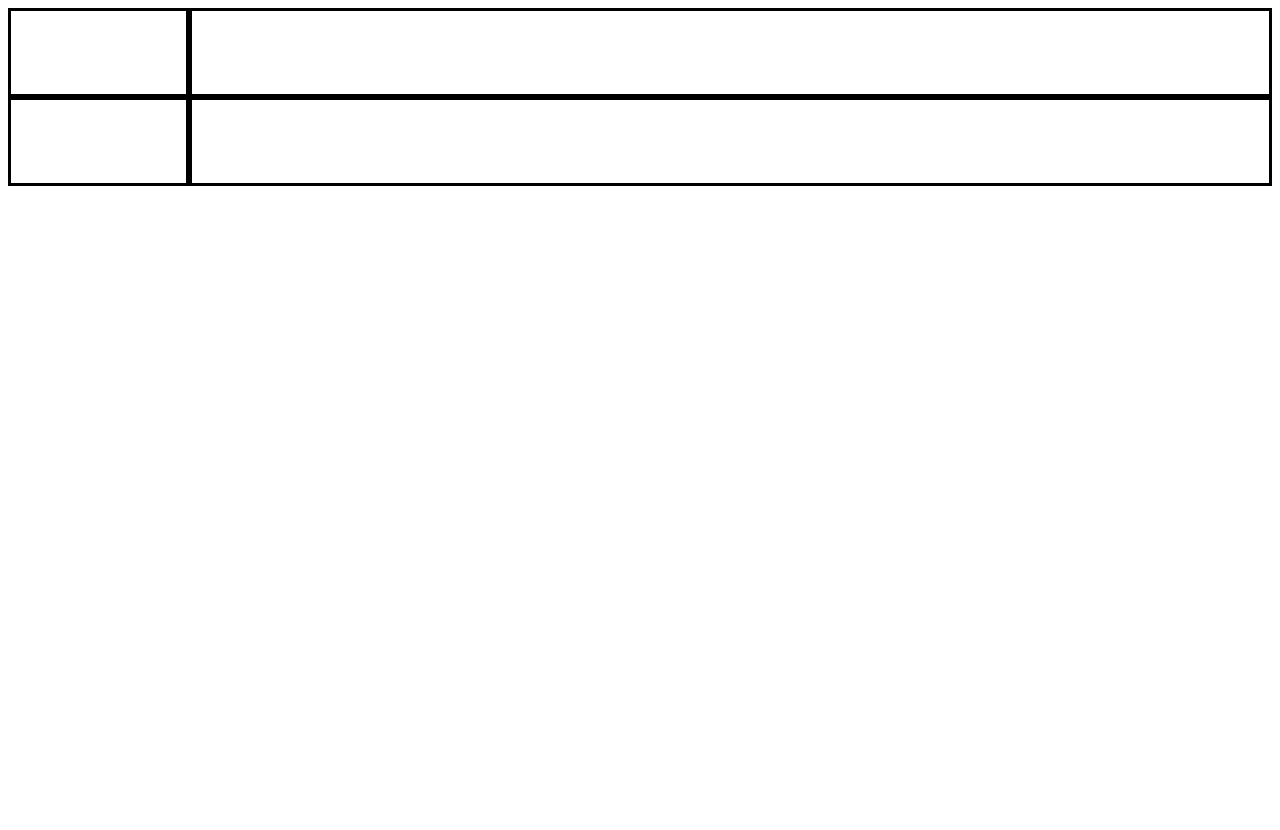
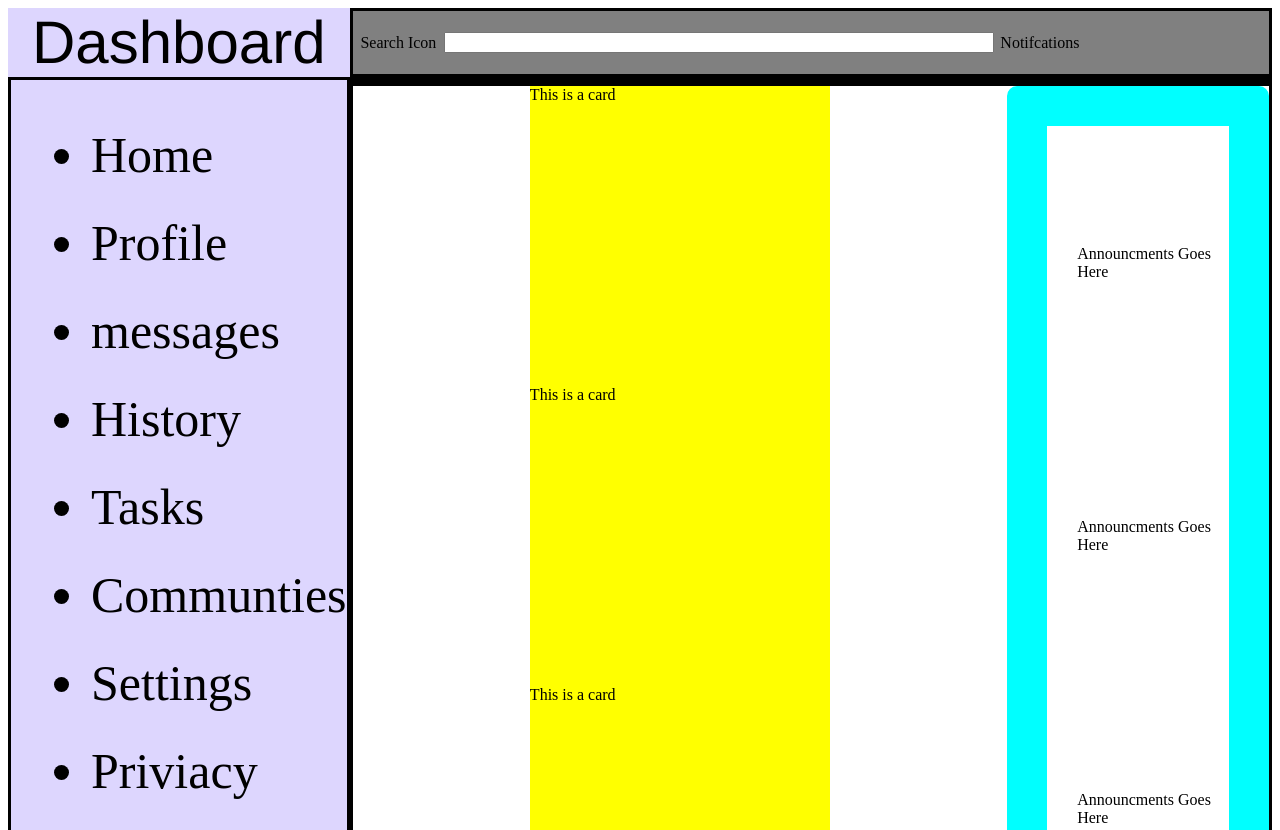
Before and after one commit to kevtheman98/Admin-Dashboard, a plain HTML site: page index.html in a window 1280 px wide. Shown: the top 830 px of the page. Drawn offline with Linux system fonts and the light colour scheme.

Commit message:
layout for projects content

```diff
--- a/index.html
+++ b/index.html
@@ -8,12 +8,56 @@
 </head>
 <body>
     <div class="container">
-        <div class="sidebar"></div>
-        <div class="search"></div>
+        <div class="wrapper">
+            <div class="dashboard">Dashboard</div>
+        </div>
+        <div class="sidebar">
+
+            <ul>
+                <li>Home</li>
+                <li>Profile</li>
+                <li>messages</li>
+                <li>History</li>
+                <li>Tasks</li>
+                <li>Communties</li>
+                <li>Settings</li>
+                <li>Priviacy</li>
+            </ul>
+
+        </div>
+        <div class="search">
+
+            <input type="text" class="searchbox">
+            <div class="notification">Notifcations</div>
+            <div class="searchicon">Search Icon</div>
+
+        </div>
         <div class="header"></div>
-        <div class="project"></div>
+        <div class="project">
+            <div class="your_projects">
+                <div class="card">This is a card</div>
+                <div class="card">This is a card</div>
+                <div class="card">This is a card</div>
+                <div class="card">This is a card</div>
+                <div class="card">This is a card</div>
+                <div class="card">This is a card</div>
+            </div>
+            <div class="announcments_box">
+                <div class="announcments">Announcments Goes Here</div>
+                <div class="announcments">Announcments Goes Here</div>
+                <div class="announcments">Announcments Goes Here</div>
+            </div>
+            <div class="trending">
+                <div class="trending_content">Content goes here</div>
+                <div class="trending_content">Content goes here</div>
+                <div class="trending_content">Content goes here</div>
+                <div class="trending_content">Content goes here</div>
+
+            </div>
+        </div>
 
     </div>
 
+
 </body>
 </html>
--- a/style.css
+++ b/style.css
@@ -2,19 +2,69 @@
 .container {
     height: 100vh;
     display: grid;
-    grid-template-columns: 1fr 6fr;
+    grid-template-columns: 2fr 6fr;
     grid-template-rows: 1fr 1fr 7fr;
 }
 
+
+.wrapper {
+    grid-row: 1;
+    grid-column: 1;
+    background-color: #ddd6fe;
+    display: flex;
+    justify-content: center;
+    align-items: center;
+
+}
+
+.dashboard {
+    font-size: 60px;
+    font-family: 'Franklin Gothic Medium', 'Arial Narrow', Arial, sans-serif;
+}
 .sidebar {
     border-style: solid;
     grid-column: 1 / 2;
-    grid-row: 1 / 2;
+    grid-row: 2 / 4 ;
+    background-color: #ddd6fe;
+    padding-left: 40px;
+    display: flex;
+    justify-content: flex-start;
+    flex-direction: column;
+
+}
+
+
+.sidebar > ul > li {
+    font-size: 50px;
+    margin-top: 30px;
 }
 
 .search {
     border-style: solid;
+    display: grid;
+    grid-template-rows: 1fr 1fr 1fr;
+    grid-template-columns: 1fr 6fr 1fr 1fr 1fr;
+    background-color: grey;
+
 }
+
+.searchbox {
+    grid-row: 2;
+    grid-column: 2;
+}
+
+.searchicon,
+.notification {
+    grid-row: 2;
+    align-self: center;
+    justify-self: center;
+}
+
+.notification {
+    grid-column: 3;
+}
+
+
 
 .header {
     border-style: solid;
@@ -22,4 +72,46 @@
 
 .project {
     border-style: solid;
+    display: grid;
+    grid-template-columns: 5fr 2fr;
+    grid-template-rows: 1fr 1fr;
 }
+
+.your_projects {
+    grid-row: 1 / 3;
+    display: grid;
+    grid-template-columns: repeat(auto-fill, minmax(500px, 1fr));
+
+}
+
+.card {
+    height: 300px;
+    width: 300px;
+    background-color: yellow;
+    align-self: center;
+    justify-self: center;
+}
+
+.announcments_box {
+    grid-column: 2;
+    padding-left: 30px;
+    border-style: solid;
+    border-color: aqua;
+    border-width: 40px;
+    border-radius: 10px;
+    display: grid;
+}
+
+.trending {
+    display: grid;
+    grid-template-rows: repeat(4, 1fr);
+    border-style: solid;
+    border-radius: 10px;
+    border-width: 40px;
+}
+
+.announcments_box > div,
+.trending > div {
+    align-self: center;
+    justify-self: center;
+}
```
